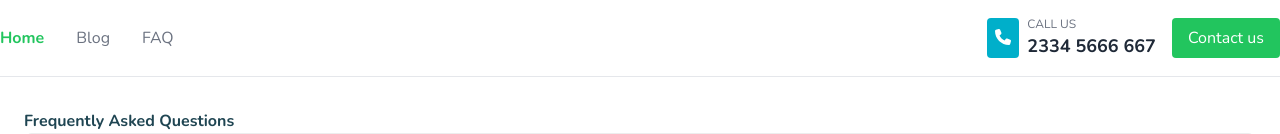
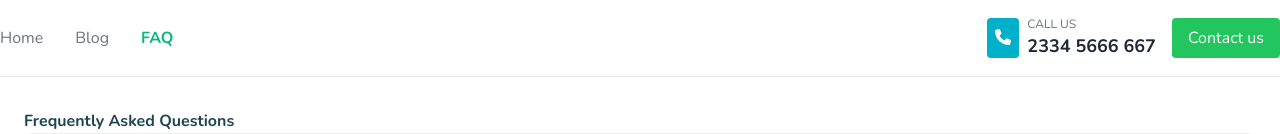
Before and after one commit to tantunholdings/medicare-tantun-web, a Next.js app: page /faq in a window 1280 px wide. Shown: the top 134 px of the page. Built offline with nearby package versions, Linux system fonts and the light colour scheme.

Commit message:
Rasula_Dev - FAQ page update

```diff
--- a/components/Navbar.js
+++ b/components/Navbar.js
@@ -1,13 +1,15 @@
 "use client"; // Ensure this is a client-side component
 
 import { useState } from "react";
-import Link from "next/link"; // Import Link for routing
+import Link from "next/link";
+import { usePathname } from "next/navigation"; // Use usePathname instead of useRouter
 import DetailsPopup from "./DetailsPopup"; // Ensure DetailsPopup is correctly imported
 import { FontAwesomeIcon } from "@fortawesome/react-fontawesome";
 import { faPhone } from "@fortawesome/free-solid-svg-icons"; // Import the phone icon
 
 export default function Navbar() {
   const [showDetailsPopup, setShowDetailsPopup] = useState(false);
+  const pathname = usePathname(); // Get the current path
 
   const handleContactUsClick = () => {
     setShowDetailsPopup(true); // Show the popup when Contact Us is clicked
@@ -22,13 +24,34 @@ export default function Navbar() {
       <nav className="bg-white border-b border-gray-200">
         <div className="container mx-auto flex justify-between items-center py-4">
           <div className="flex space-x-8">
-            <Link href="/" className="text-green-500 font-semibold">
+            <Link
+              href="/"
+              className={`${
+                pathname === "/"
+                  ? "text-primary font-semibold"
+                  : "text-gray-500"
+              }`}
+            >
               Home
             </Link>
-            <Link href="/blog" className="text-gray-500">
+            <Link
+              href="/blog"
+              className={`${
+                pathname === "/blog"
+                  ? "text-primary font-semibold"
+                  : "text-gray-500"
+              }`}
+            >
               Blog
             </Link>
-            <Link href="/faq" className="text-gray-500">
+            <Link
+              href="/faq"
+              className={`${
+                pathname === "/faq"
+                  ? "text-primary font-semibold"
+                  : "text-gray-500"
+              }`}
+            >
               FAQ
             </Link>
           </div>
```
